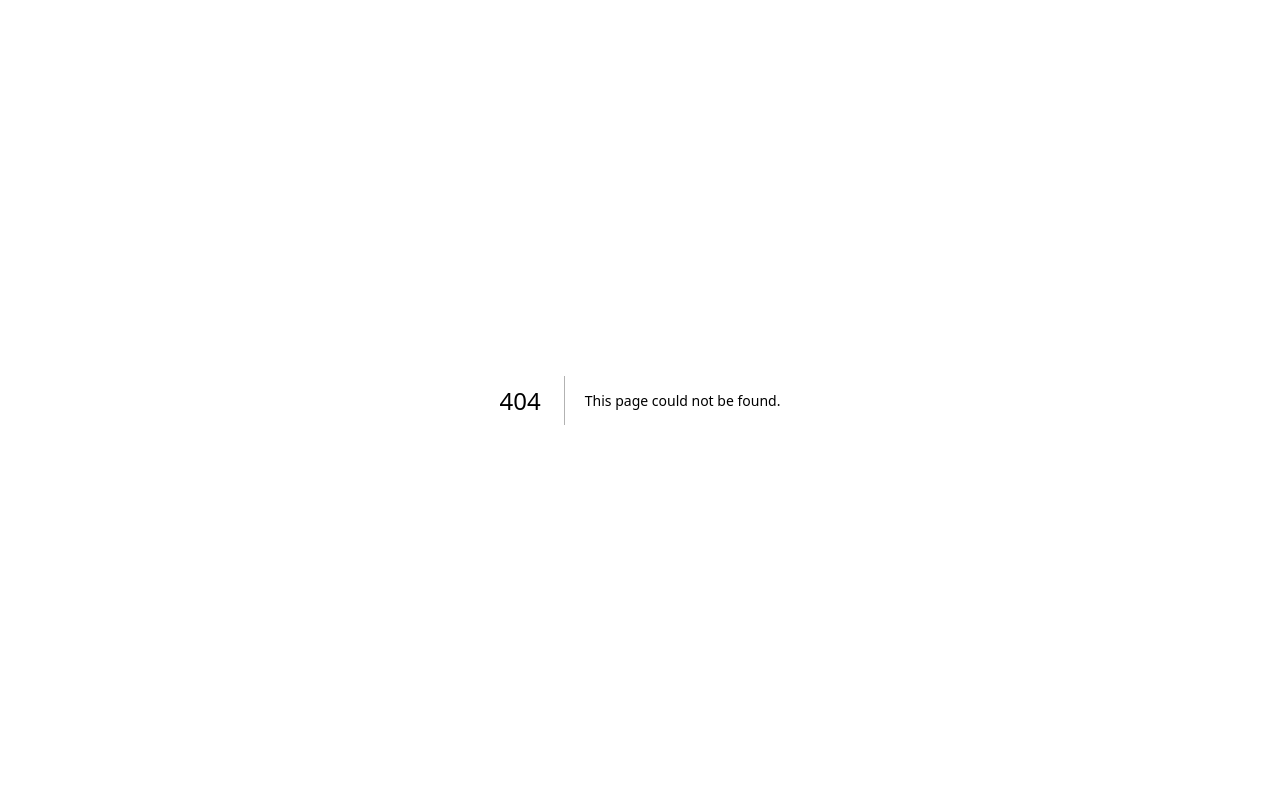
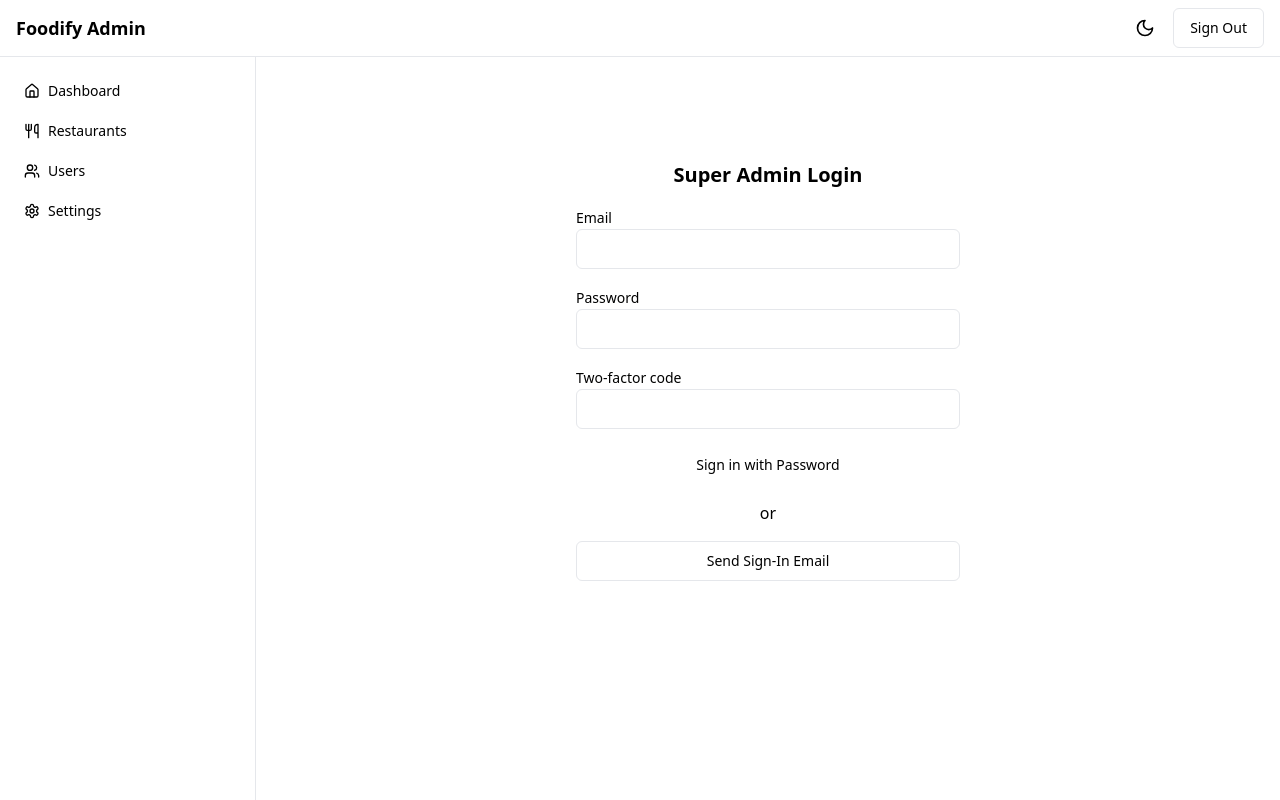
Before and after one commit to oussrh/Foodify, a Next.js app: page /admin/login in a window 1280 px wide. Before the commit this address had no page. Built offline with nearby package versions, Linux system fonts and the light colour scheme.

Commit message:
Add super admin login page

```diff
--- /dev/null
+++ b/app/admin/login/layout.tsx
@@ -0,0 +1,3 @@
+export default function AdminLoginLayout({ children }: { children: React.ReactNode }) {
+  return <>{children}</>;
+}
--- /dev/null
+++ b/app/admin/login/page.tsx
@@ -0,0 +1,50 @@
+'use client'
+
+import { useState } from 'react'
+import { useRouter } from 'next/navigation'
+import { signIn } from 'next-auth/react'
+import { Button } from '@/components/ui/button'
+import { Input } from '@/components/ui/input'
+import { Label } from '@/components/ui/label'
+
+export default function SuperAdminLoginPage() {
+  const [email, setEmail] = useState('')
+  const [password, setPassword] = useState('')
+  const [code, setCode] = useState('')
+  const router = useRouter()
+
+  const onCredentials = async (e: React.FormEvent) => {
+    e.preventDefault()
+    await signIn('credentials', { email, password, code, redirect: false })
+    router.push('/admin')
+  }
+
+  const onEmail = async () => {
+    await signIn('resend', { email, redirect: false })
+  }
+
+  return (
+    <div className="max-w-sm mx-auto mt-20 space-y-4">
+      <h1 className="text-xl font-semibold text-center">Super Admin Login</h1>
+      <form onSubmit={onCredentials} className="space-y-4">
+        <div>
+          <Label htmlFor="email">Email</Label>
+          <Input id="email" value={email} onChange={(e) => setEmail(e.target.value)} />
+        </div>
+        <div>
+          <Label htmlFor="password">Password</Label>
+          <Input id="password" type="password" value={password} onChange={(e) => setPassword(e.target.value)} />
+        </div>
+        <div>
+          <Label htmlFor="code">Two-factor code</Label>
+          <Input id="code" value={code} onChange={(e) => setCode(e.target.value)} />
+        </div>
+        <Button type="submit" className="w-full">Sign in with Password</Button>
+      </form>
+      <div className="text-center">or</div>
+      <Button variant="outline" className="w-full" onClick={onEmail}>
+        Send Sign-In Email
+      </Button>
+    </div>
+  )
+}
--- a/components/admin/header.tsx
+++ b/components/admin/header.tsx
@@ -11,7 +11,7 @@ export default function AdminHeader() {
       <h1 className="text-lg font-bold">Foodify Admin</h1>
       <div className="flex items-center gap-2">
         <ThemeToggle />
-        <Button variant="outline" onClick={() => signOut({ redirect: true, callbackUrl: '/login' })}>
+        <Button variant="outline" onClick={() => signOut({ redirect: true, callbackUrl: '/admin/login' })}>
           Sign Out
         </Button>
       </div>
```
